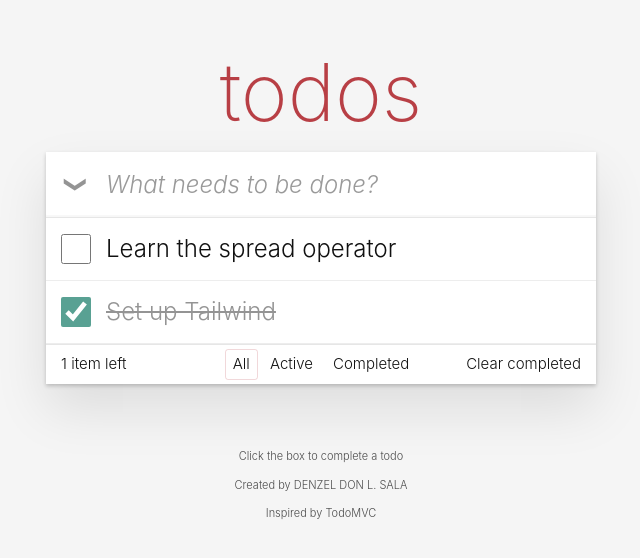
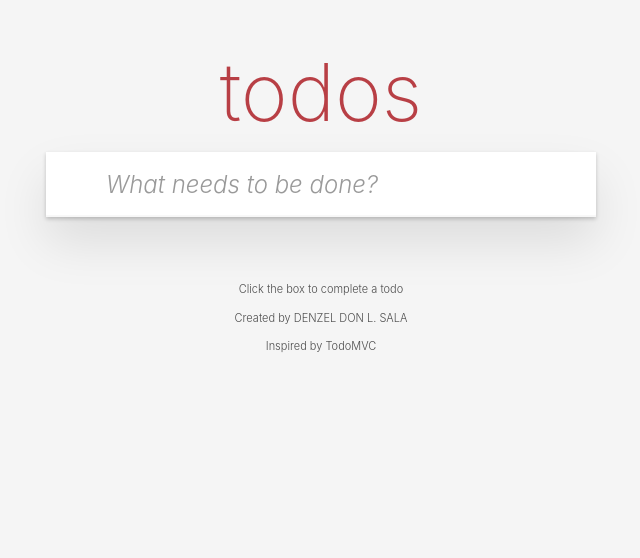
Before and after one commit to denzeldonsala/csit340-todomvc, a React (Vite) app: page / in a window 1280 px wide. Shown: the top 558 px of the page, without its empty margins (319-959 px from the left). Built offline with nearby package versions, Linux system fonts and the light colour scheme.

Commit message:
feat: hide main and footer when there are no todos

```diff
--- a/src/components/Todos.jsx
+++ b/src/components/Todos.jsx
@@ -2,10 +2,7 @@
 
 function Todos() {
   const [text, setText] = useState("");
-  const [todos, setTodos] = useState([
-    { id: 1, text: "Learn the spread operator", completed: false },
-    { id: 2, text: "Set up Tailwind", completed: true },
-  ]);
+  const [todos, setTodos] = useState([]);
 
   function handleSubmit(e) {
     e.preventDefault();
@@ -50,6 +47,8 @@
           />
         </form>
 
+        {todos.length > 0 && (
+          <>
             <main className="relative border-t border-[#e6e6e6]">
               <input id="toggle-all" type="checkbox" className="peer sr-only" />
               <label
@@ -130,6 +129,8 @@
                 Clear completed
               </button>
             </footer>
+          </>
+        )}
       </div>
     </section>
   );
```
Lines whose indentation alone changed are shown as unchanged.
